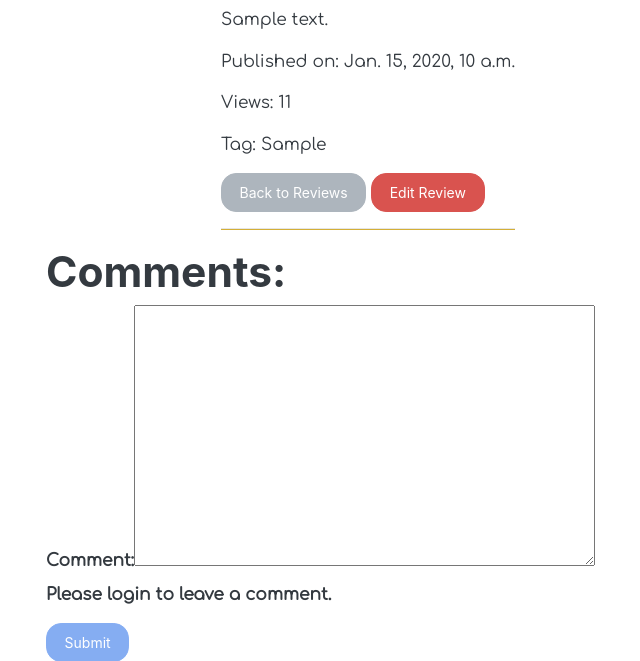
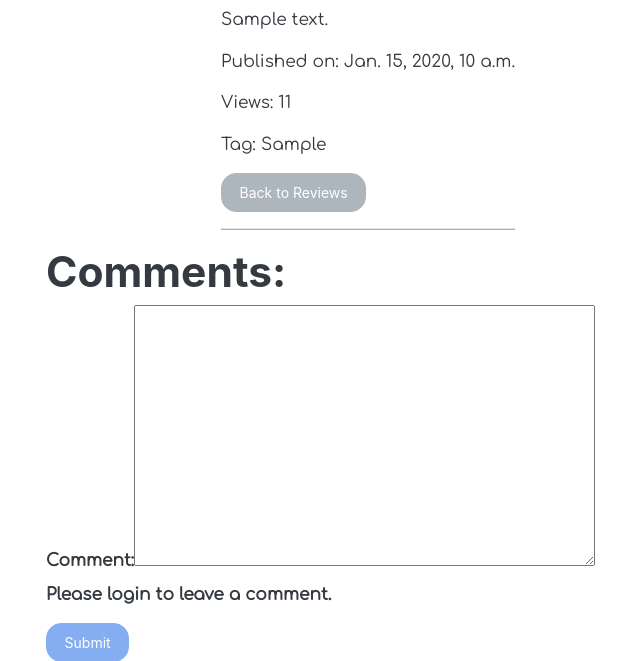
Before and after one commit to LiamMcGcistudent/django-project, a Django app: page /reviews/1/ in a window 1280 px wide. Shown: the part 361-1022 px from the top of the page, without its empty margins (39-679 px from the left). Run offline with Django 3.2, Linux system fonts and the light colour scheme; tables that the repository leaves empty hold one stand-in row (values such as "Sample post"); grey boxes marked "Sample" are stand-in pictures; some libraries are stand-ins or nearby versions.

Commit message:
added if statement to stop users editing reviews that aren't theirs

```diff
--- a/reviews/templates/review.html
+++ b/reviews/templates/review.html
@@ -6,7 +6,7 @@
             <a class="story-img" href="#">
                 <img src="/static/img/blank-profile-picture-973460_960_720.png" class="img-circle">
             </a>
-            <p><span class="boldtext">Author:</span> {{review.written_by.username}}</p>
+            <p><span class="boldtext">Author:</span> {{review.written_by}}</p>
         </div>
         <div class="col-sm-10 col-md-9">
             {% if review.image %}
@@ -19,7 +19,9 @@
                     <p><span class="boldtext">Views:</span> {{review.views}}</p>
                     <p><span class="boldtext">Tag:</span> {{ review.tag }}</p>
                     <a href="{% url 'reviews' %}" class="btn btn-secondary">Back to Reviews</a>
+                    {% if review.written_by == request.user %}
                     <a href="{% url 'edit_review' review.id %}" class="btn btn-danger">Edit Review</a>
+                    {% endif %}
                     <hr>
                 </div>
             </div>
```
